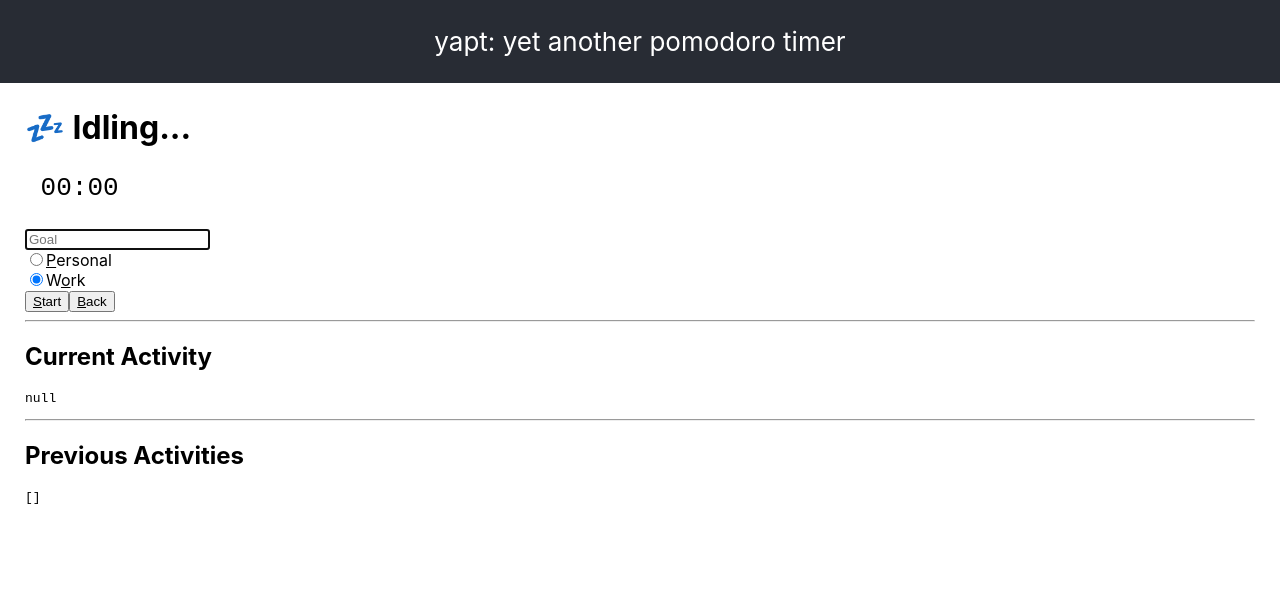
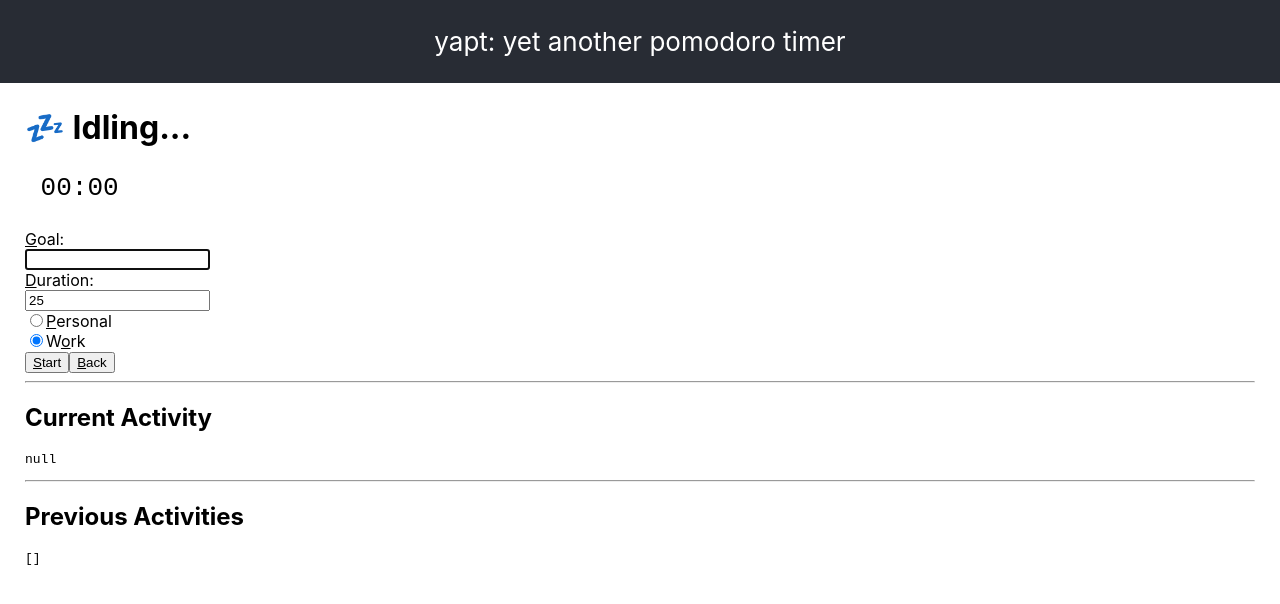
Before and after one commit to kindrowboat/yapt, a React (Create React App) app: page / in a window 1280 px wide. Both pictures are taken after a click on the button "Focus". Shown: the top 604 px of the page. Built offline with nearby package versions, Linux system fonts and the light colour scheme.

Commit message:
keyboard shortcuts and memory of last used focus and distraction type

```diff
--- a/src/App.tsx
+++ b/src/App.tsx
@@ -18,6 +18,14 @@ export enum DistractionType {
   Internal = 'internal',
   External = 'external'
 };
+export enum BreakType {
+  Short = 'short break',
+  Long = 'long break'
+};
+export enum FocusType{
+    Personal = "personal",
+    Work = "work"
+}
 
 type Distraction = {
   description: string,
@@ -29,9 +37,9 @@ export type Activity = {
   scheduledEnd: number;
   end: number | null,
   type: ActivityType,
-  goal?: string,
-  distractions?: Distraction[],
-  tags?: string[]
+  goal: string,
+  distractions: Distraction[],
+  tags: string[]
 }
 
 enum CurrentState {
@@ -66,6 +74,23 @@ function App() {
   const [activities, setActivities] = useState<Activity[]>([]);
   const [currentTime, setCurrentTime] = useState(getUnixTime());
   const [currentActivity, setCurrentActivity] = useState<Activity | null>(null);
+  const [lastUsedDistractionType, setLastUsedDistractionType] = useState(DistractionType.Internal);
+  const [lastUsedFocusType, setLastUsedFocusType] = useState(FocusType.Work);
+
+  //update the last used distraction and activity type
+  useEffect(()=>{
+    if(!currentActivity)
+      return;
+
+    const latestTag = currentActivity.tags[0];
+    const latestDistraction = currentActivity.distractions[currentActivity.distractions.length - 1];
+
+    if(currentActivity.type === ActivityType.Focus && latestTag && latestTag !== lastUsedFocusType)
+      setLastUsedFocusType(latestTag as FocusType);
+    if(latestDistraction && latestDistraction.type != lastUsedDistractionType) {
+      setLastUsedDistractionType(latestDistraction.type);
+    }
+  }, [currentActivity]);
 
   //load from local storage on page load
   useEffect(()=>{
@@ -146,9 +171,9 @@ function App() {
   });
 
   //set current activity to focus
-  function startFocus(goal: string, tags: string[]){
+  function startFocus(goal: string, duration: number, tags: string[]){
     const start = getUnixTime();
-    const scheduledEnd = start + minutesToSeconds(POM_MINUTES);
+    const scheduledEnd = start + minutesToSeconds(duration);
     const activity : Activity = {
       start,
       end: null,
@@ -163,14 +188,17 @@ function App() {
   }
 
   //set current activity to a break
-  function startBreak(minutes: number){
+  function startBreak(description: string, minutes: number, breakType: BreakType){
     const start = getUnixTime();
     const scheduledEnd = start + minutesToSeconds(minutes);
     const activity : Activity = {
       start,
       end: null,
       scheduledEnd,
-      type: ActivityType.Break
+      type: ActivityType.Break,
+      goal: description,
+      tags: [breakType],
+      distractions: [],
     }
     setCurrentActivity(activity);
     setHasNotifiedTimout(false);
@@ -214,12 +242,13 @@ function App() {
           startBreak={startBreak}
           shortBreakMinutes={SHORT_BREAK_MINUTES}
           longBreakMinutes={LONG_BREAK_MINUTES}
+          defaultFocusType={lastUsedFocusType}
         />
       )
       break;
     case CurrentState.Focusing:
     case CurrentState.Relaxing:
-      controls = <RunningControls addDistraction={addDistraction} stopActivity={stopActivity} />
+      controls = <RunningControls addDistraction={addDistraction} stopActivity={stopActivity} defaultDistractionType={lastUsedDistractionType} />
       break;
     default:
       console.error(`Unsupported currentState: ${currentState}`)
--- a/src/components/IdleInputs/SetupFocus.tsx
+++ b/src/components/IdleInputs/SetupFocus.tsx
@@ -1,31 +1,34 @@
 import React, { useEffect, useState } from 'react';
+import { FocusType } from '../../App';
 
 type SetupFocusProps = {
-    startFocus: (description: string, type: string[])=>void,
-    cancel: ()=>void
-}
-
-enum Type{
-    Personal = "personal",
-    Work = "work"
+    startFocus: (description: string, duraction: number, type: string[])=>void,
+    cancel: ()=>void,
+    defaultFocusType: FocusType
 }
 
 export default function SetupFocus(props : SetupFocusProps) {
+    const {startFocus, cancel, defaultFocusType} = props;
+
     const [goal, setGoal] = useState("");
-    const [type, setType] = useState(Type.Work);
+    const [duration, setDuration] = useState(25);
+    const [type, setType] = useState(defaultFocusType);
 
     function handleSubmit(e : React.FormEvent<HTMLFormElement>) {
         e.preventDefault();
-        props.startFocus(goal, [type])
+        startFocus(goal, duration, [type])
     }
 
     return(
         <form onSubmit={e => handleSubmit(e)}>
-            <input autoFocus type="text" placeholder="Goal" onChange={(e)=>setGoal(e.target.value)} value={goal}/>
-            <label accessKey="p"><input type="Radio" value={Type.Personal} checked={type === Type.Personal} onChange={()=>{setType(Type.Personal)}}/><u>P</u>ersonal</label>
-            <label accessKey="o"><input type="Radio" value={Type.Work} checked={type === Type.Work} onChange={()=>{setType(Type.Work)}}/>W<u>o</u>rk</label>
+            <label htmlFor="pomGoal" accessKey="g"><u>G</u>oal:</label>
+            <input autoFocus id="pomGoal" type="text" onChange={(e)=>setGoal(e.target.value)} value={goal}/>
+            <label htmlFor="pomDuration" accessKey="d"><u>D</u>uration:</label>
+            <input id="pomDuration" type="text" onChange={(e)=>setDuration(parseInt(e.target.value) || 0)} value={duration}/>
+            <label accessKey="p"><input type="Radio" value={FocusType.Personal} checked={type === FocusType.Personal} onChange={()=>{setType(FocusType.Personal)}}/><u>P</u>ersonal</label>
+            <label accessKey="o"><input type="Radio" value={FocusType.Work} checked={type === FocusType.Work} onChange={()=>{setType(FocusType.Work)}}/>W<u>o</u>rk</label>
             <button accessKey="s" type="submit"><u>S</u>tart</button>
-            <button accessKey="b" onClick={props.cancel}><u>B</u>ack</button>
+            <button accessKey="b" onClick={cancel}><u>B</u>ack</button>
         </form>
     )
 }
--- a/src/components/IdleInputs/index.tsx
+++ b/src/components/IdleInputs/index.tsx
@@ -1,33 +1,50 @@
 import React, { useEffect, useState } from 'react';
 import SetupFocus from './SetupFocus';
+import SetupBreak from './SetupBreak';
+import { BreakType, FocusType } from '../../App';
 
 enum ScreenState {
   Idle,
   SetupFocus,
+  SetupBreak,
 }
 
 type IdleInputsProps = {
-    startFocus: (description: string, type: string[])=>void,
-    startBreak: (duration: number)=>void,
+    startFocus: (description: string, duration: number, type: string[])=>void,
+    startBreak: (description: string, duration: number, breakType: BreakType)=>void,
     shortBreakMinutes: number,
-    longBreakMinutes: number
+    longBreakMinutes: number,
+    defaultFocusType: FocusType
 }
 
 export default function IdleInputs(props : IdleInputsProps) {
-    const {startFocus, startBreak, shortBreakMinutes, longBreakMinutes} = props;
+    const {startFocus, startBreak, defaultFocusType, shortBreakMinutes, longBreakMinutes} = props;
     const [screenState, setScreenState] = useState(ScreenState.Idle);
+    const [suggestedBreakDuration, setSuggestedBreakDuration] = useState(0);
+    const [selectedBreakType, setSelectedBreakType] = useState(BreakType.Short);
+
+    function setupBreak(suggestedDuration : number, breakType: BreakType) {
+        setSuggestedBreakDuration(suggestedDuration);
+        setSelectedBreakType(breakType);
+        setScreenState(ScreenState.SetupBreak);
+    }
+
     switch(screenState){
         case ScreenState.Idle:
             return(
                 <React.Fragment>
                     <button autoFocus accessKey="o" onClick={() => setScreenState(ScreenState.SetupFocus)}>F<u>o</u>cus</button>
-                    <button accessKey="s" onClick={() => startBreak(shortBreakMinutes)}><u>S</u>hort Break</button>
-                    <button accessKey="l" onClick={() => startBreak(longBreakMinutes)}><u>L</u>ong Break</button>
+                    <button accessKey="h" onClick={() => setupBreak(shortBreakMinutes, BreakType.Short)}>S<u>h</u>ort Break</button>
+                    <button accessKey="l" onClick={() => setupBreak(longBreakMinutes, BreakType.Long)}><u>L</u>ong Break</button>
                 </React.Fragment>
             );
         case ScreenState.SetupFocus:
             return(
-                <SetupFocus startFocus={startFocus} cancel={()=>setScreenState(ScreenState.Idle)} />
+                <SetupFocus startFocus={startFocus} defaultFocusType={defaultFocusType} cancel={()=>setScreenState(ScreenState.Idle)} />
+            );
+        case ScreenState.SetupBreak:
+            return(
+                <SetupBreak startBreak={startBreak} breakType={selectedBreakType} suggestedDuration={suggestedBreakDuration} cancel={()=>setScreenState(ScreenState.Idle)} />
             );
         default:
             console.error(`Unknown state for idle inputs: ${screenState}`)
--- a/src/components/RunningControls/index.tsx
+++ b/src/components/RunningControls/index.tsx
@@ -1,9 +1,11 @@
 import React, { useEffect, useState } from 'react';
 import { DistractionType } from '../../App';
+import AddDistraction from './AddDistraction';
 
 type RunningControlsProps = {
     addDistraction: (description: string, type: DistractionType)=>void,
-    stopActivity: (time: number)=>void
+    stopActivity: (time: number)=>void,
+    defaultDistractionType: DistractionType,
 }
 
 enum ScreenState {
@@ -17,19 +19,15 @@ function getCurrentTime() {
 }
 
 export default function RunningControls(props : RunningControlsProps){
-    const {addDistraction, stopActivity} = props;
+    const {addDistraction, stopActivity, defaultDistractionType} = props;
 
     const [screenState, setScreenState] = useState(ScreenState.Default);
-
-    const [distractionDescription, setDistractionDescription] = useState("");
-    const [distractionType, setDistractionType] = useState(DistractionType.Internal);
 
     const [stopTimeString, setStopTimeString] = useState("");
 
     function handleStopActivity(e : React.FormEvent<HTMLFormElement>) {
         e.preventDefault();
         const stopTime = Date.parse(stopTimeString);
-        debugger;
         if(stopTime) {
             stopActivity(Math.floor(stopTime / 1000));
         } else {
@@ -37,11 +35,8 @@ export default function RunningControls(props : RunningControlsProps){
         }
     }
 
-    function handleAddDistraction(e : React.FormEvent<HTMLFormElement>) {
-        e.preventDefault();
+    function handleAddDistraction(distractionDescription: string, distractionType: DistractionType) {
         addDistraction(distractionDescription, distractionType);
-        setDistractionDescription("");
-        setDistractionType(DistractionType.Internal);
         setScreenState(ScreenState.Default);
     }
 
@@ -49,7 +44,7 @@ export default function RunningControls(props : RunningControlsProps){
         case ScreenState.Default:
             return(
                 <React.Fragment>
-                    <button autoFocus accessKey="a" onClick={()=>setScreenState(ScreenState.AddingDistraction)}><u>A</u>dd Distraction</button>
+                    <button autoFocus accessKey="d" onClick={()=>setScreenState(ScreenState.AddingDistraction)}>A<u>d</u>d Distraction</button>
                     <button
                       accessKey="n"
                       onClick={()=>{setScreenState(ScreenState.StoppingActivity); setStopTimeString((new Date()).toLocaleString())}}>
@@ -59,18 +54,16 @@ export default function RunningControls(props : RunningControlsProps){
             );
         case ScreenState.AddingDistraction:
             return(
-                <form onSubmit={handleAddDistraction}>
-                    <input autoFocus type="text" placeholder="Distraction description..." onChange={(e)=>setDistractionDescription(e.target.value)} value={distractionDescription}/>
-                    <label accessKey="i"><input type="radio" value={DistractionType.Internal} checked={distractionType === DistractionType.Internal} onChange={()=>setDistractionType(DistractionType.Internal)}/><u>I</u>nternal</label>
-                    <label accessKey="x"><input type="radio" value={DistractionType.External} checked={distractionType === DistractionType.External} onChange={()=>setDistractionType(DistractionType.External)}/>E<u>x</u>ternal</label>
-                    <button accessKey="a" type="submit"><u>A</u>dd</button>
-                    <button accessKey="b" onClick={()=>setScreenState(ScreenState.Default)}><u>B</u>ack</button>
-                </form>
+                <AddDistraction
+                  addDistraction={handleAddDistraction}
+                  cancel={()=>setScreenState(ScreenState.Default)}
+                  defaultDistractionType={defaultDistractionType}/>
             );
         case ScreenState.StoppingActivity:
             return(
                 <form onSubmit={handleStopActivity}>
-                    <input autoFocus type="text" placeholder="Stop time..." value={stopTimeString} onChange={e=>setStopTimeString(e.target.value)}/>
+                    <label htmlFor="stopTime" accessKey="t">S<u>t</u>op time:</label>
+                    <input autoFocus id="stopTime" type="text" placeholder="Stop time..." value={stopTimeString} onChange={e=>setStopTimeString(e.target.value)}/>
                     <button accessKey="c" type="submit"><u>C</u>onfirm</button>
                     <button accessKey="b" onClick={()=>setScreenState(ScreenState.Default)}><u>B</u>ack</button>
                 </form>
```
